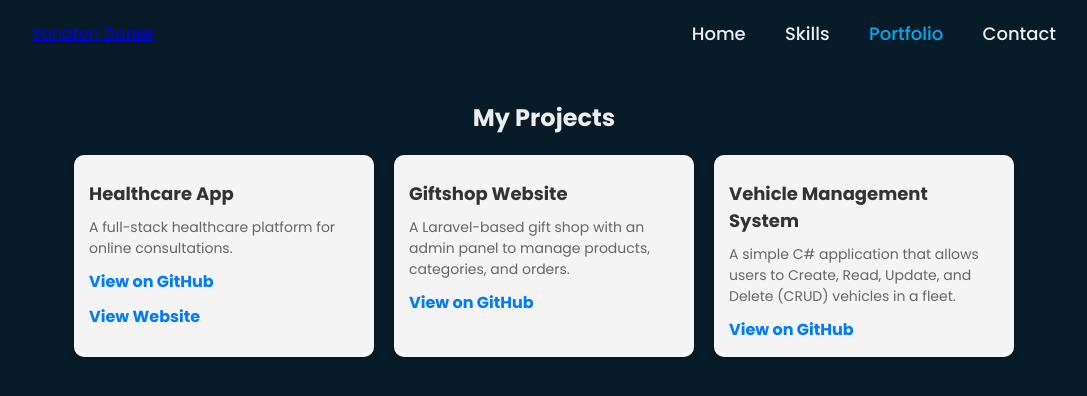
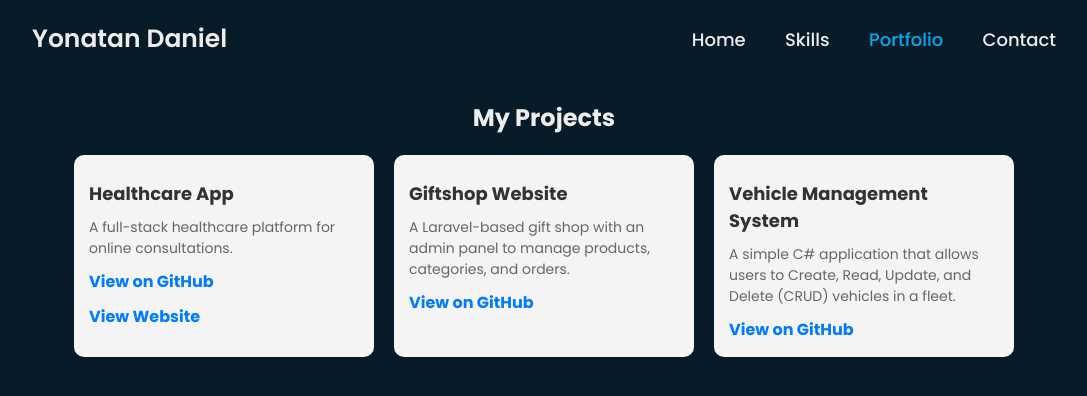
Before and after one commit to yoni-54/Portfolio, a plain HTML site: page portfolio.html in a window 1280 px wide. Shown: the whole page, without its empty margins (96-1183 px from the left). Drawn offline with nearby package versions, Linux system fonts and the light colour scheme.

Commit message:
small commit forgot a quotation

```diff
--- a/portfolio.html
+++ b/portfolio.html
@@ -14,7 +14,7 @@
   </head>
   <body>
     <header class="header">
-      <a href="index.html class="logo">Yonatan Daniel</a>
+      <a href="index.html" class="logo">Yonatan Daniel</a>
       <nav class="navbar">
         <a href="index.html">Home</a>
         <a href="skills.html">Skills</a>
```
